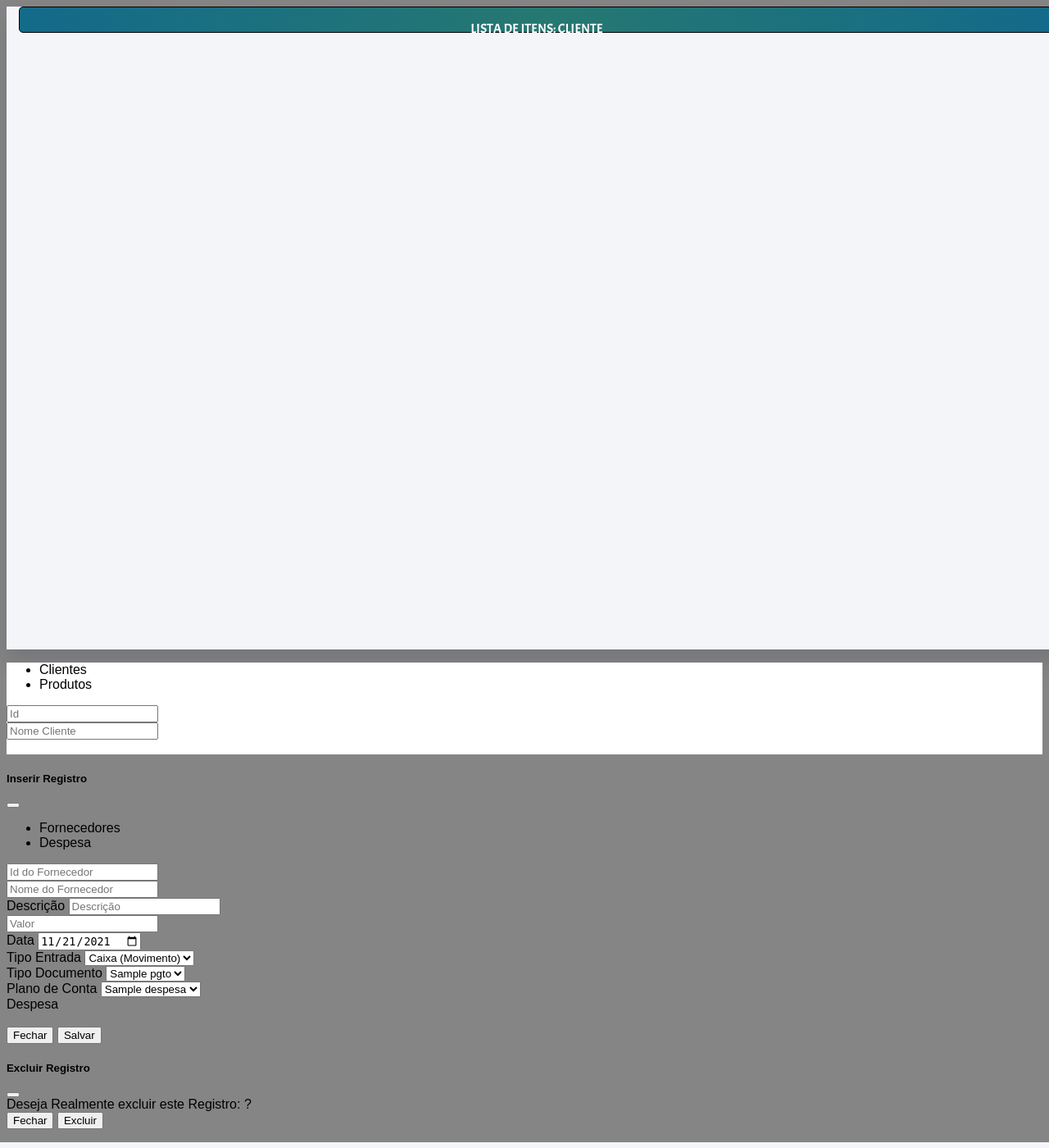
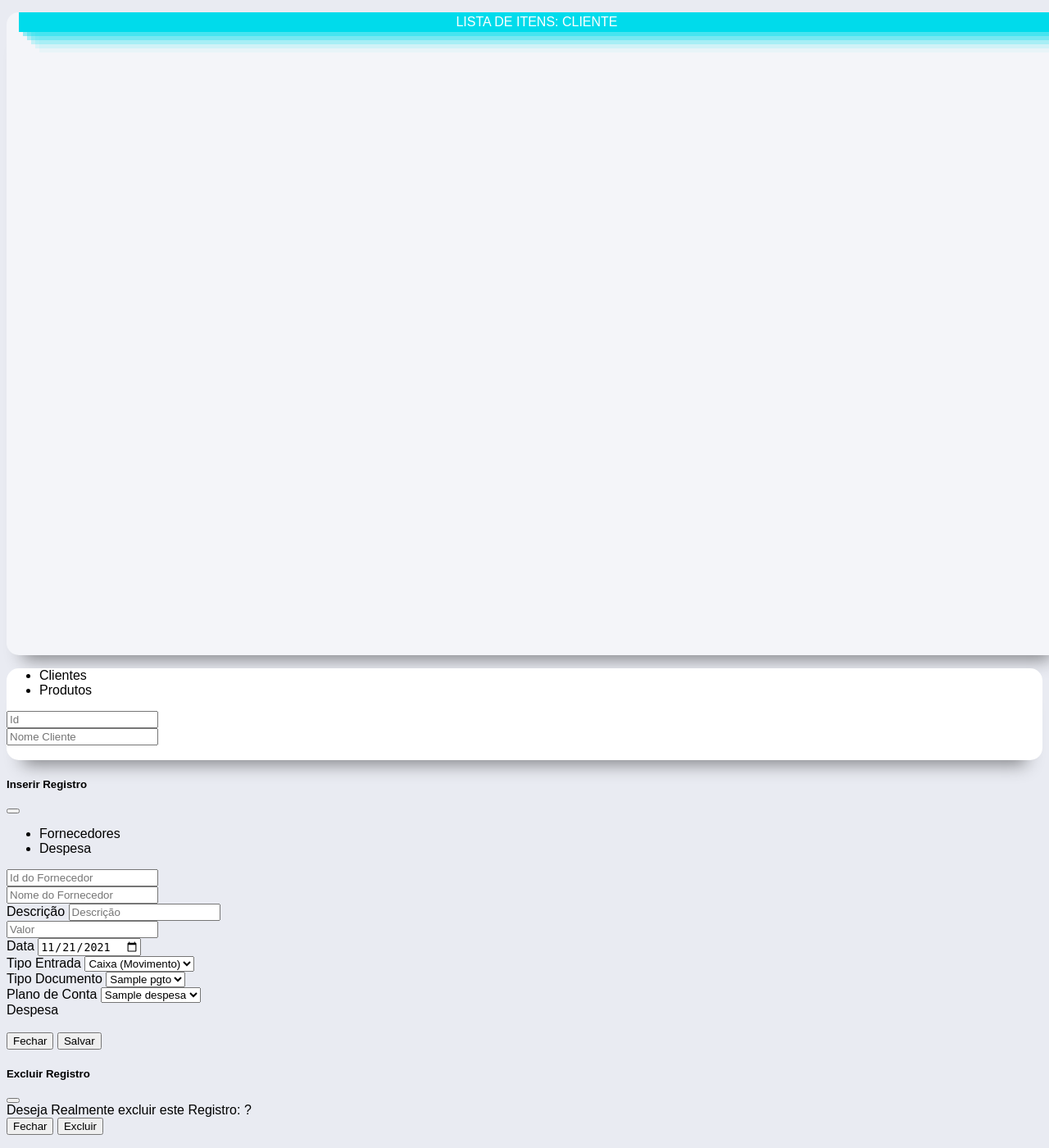
Before and after one commit to CarlosDanielMoura/financeiro, a PHP site: page /financeiro/painel-adm/vendas.php in a window 1280 px wide. Shown: the whole page at 82% size. Run offline with PHP 8.4, Linux system fonts and the light colour scheme; the visitor is signed in with stand-in values (Sample User, id 1); tables that the repository leaves empty or names only in its code hold one stand-in row (values such as "Sample post"); data that the repository does not hold is empty.

Commit message:
css na parte de vendas

```diff
--- a/css/tela-venda.css
+++ b/css/tela-venda.css
@@ -8,7 +8,7 @@ html {
 }
 
 body {
-  background-color: #858585;
+  background-color: #e9ebf2;
 }
 
 .margensCab {
@@ -76,7 +76,8 @@ body {
 
   -webkit-box-shadow: 0 15px 24px rgba(37, 44, 65, 0.16);
   -moz-box-shadow: 0 15px 24px rgba(37, 44, 65, 0.16);
-  box-shadow: 0 15px 24px rgba(37, 44, 65, 0.16);
+  box-shadow: rgba(0, 0, 0, 0.45) 0px 25px 20px -20px;
+  border-radius: 15px;
 }
 
 ul.order-list {
@@ -142,6 +143,8 @@ ul.order-list li:hover > h5 {
 .payment {
   z-index: 0;
   background: #fff;
+  box-shadow: rgba(0, 0, 0, 0.45) 0px 25px 20px -20px;
+  border-radius: 15px;
 }
 
 .Tabela-venda thead tr th {
@@ -156,17 +159,19 @@ ul.order-list li:hover > h5 {
 }
 
 /*BARRA DE TITULO CLIENTE / VENDAS  / COMPRAS */
+
 .barra-lista-itens {
-  border: 1px solid black;
-  border-radius: 5px;
-  color: white;
+  justify-content: center;
+  margin-top: 15px;
+}
+
+.background {
+  background-color: rgb(0, 219, 235);
+  color: #fff;
+  padding: 3px 10px;
+  margin-bottom: 5px;
   text-align: center;
-  font-family: "Acme", sans-serif;
-  height: 30px;
-  background-image: linear-gradient(
-    to right,
-    #136a8a 0%,
-    #267871 51%,
-    #136a8a 100%
-  );
+  box-shadow: rgba(0, 219, 235, 0.4) 5px 5px, rgba(0, 219, 235, 0.3) 10px 10px,
+    rgba(0, 219, 235, 0.2) 15px 15px, rgba(0, 219, 235, 0.1) 20px 20px,
+    rgba(0, 219, 235, 0.05) 25px 25px;
 }
--- a/painel-adm/contas_despesa/listar.php
+++ b/painel-adm/contas_despesa/listar.php
@@ -59,7 +59,6 @@ HTML;
         if (@count($res1) > 0) {
             $nome_usu = $res1[0]['nome'];
         }
-
 
         $data = implode('/', array_reverse(explode('-', $cp3)));
         $valor = number_format($cp2, 2, ',', '.');
--- a/painel-adm/index.php
+++ b/painel-adm/index.php
@@ -134,7 +134,7 @@ if (@$_GET['pag'] == "") {
                         <ul class="dropdown-menu" aria-labelledby="navbarDropdown">
                             <li><a class="dropdown-item" href="index.php?pag=<?php echo $menu15 ?>">Contas à Pagar</a></li>
                             <li><a class="dropdown-item" href="index.php?pag=<?php echo $menu16 ?>">Contas à Receber</a></li>
-                            <li><a class="dropdown-item" href="index.php?pag=<?php echo $menu18 ?>">Lanças Despesas</a></li>
+                            <li><a class="dropdown-item" href="index.php?pag=<?php echo $menu18 ?>">Lançar Despesas</a></li>
                             <li><a class="dropdown-item" href="index.php?pag=<?php echo $menu19 ?>">Caixa - Movimentações</a></li>
                             <li><a class="dropdown-item" href="index.php?pag=<?php echo $menu14 ?>">Caixa por Período</a></li>
                         </ul>
--- a/painel-adm/vendas.php
+++ b/painel-adm/vendas.php
@@ -12,9 +12,12 @@ $pagina = 'vendas';
             <div class="row justify-content-center">
                 <div class="col-md-4 col-sm-12">
                     <div class='order py-2'>
-                        <div class="barra-lista-itens">
-                            <p class="background">LISTA DE ITENS: CLIENTE<span id="nome-cliente"></span>
+                        <div class="row justify-content-center">
+                            <div class="col-md-11 barra-lista-itens">
+                                <p class="background">LISTA DE ITENS: CLIENTE <strong><span id="nome-cliente"></span></strong>
+                            </div>
                         </div>
+
 
 
                         </p>
@@ -52,7 +55,7 @@ $pagina = 'vendas';
                                 </div>
 
                                 <div class="col-md-3">
-                                    <input type="text" class="form-control form-control-sm" name="nome-cliente" id="nome-cliente" placeholder="Nome Cliente" readonly>
+                                    <input type="text" class="form-control form-control-sm" name="nome-cliente-in" id="nome-cliente-in" placeholder="Nome Cliente" readonly>
                                 </div>
                             </div>
 
--- a/painel-adm/vendas/listar-clientes.php
+++ b/painel-adm/vendas/listar-clientes.php
@@ -91,7 +91,9 @@ HTML;
 
     function selecionarCliente(id, nome) {
         $('#id-cliente').val(id);
-        $('#nome-cliente').val(nome);
+        var nomeTitle = nome.toUpperCase();
+        $('#nome-cliente').text(nomeTitle);
+        $('#nome-cliente-in').val(nome);
 
     }
 </script>
```
Also changed, not shown: css/btn.css (+4 -4 lines).
